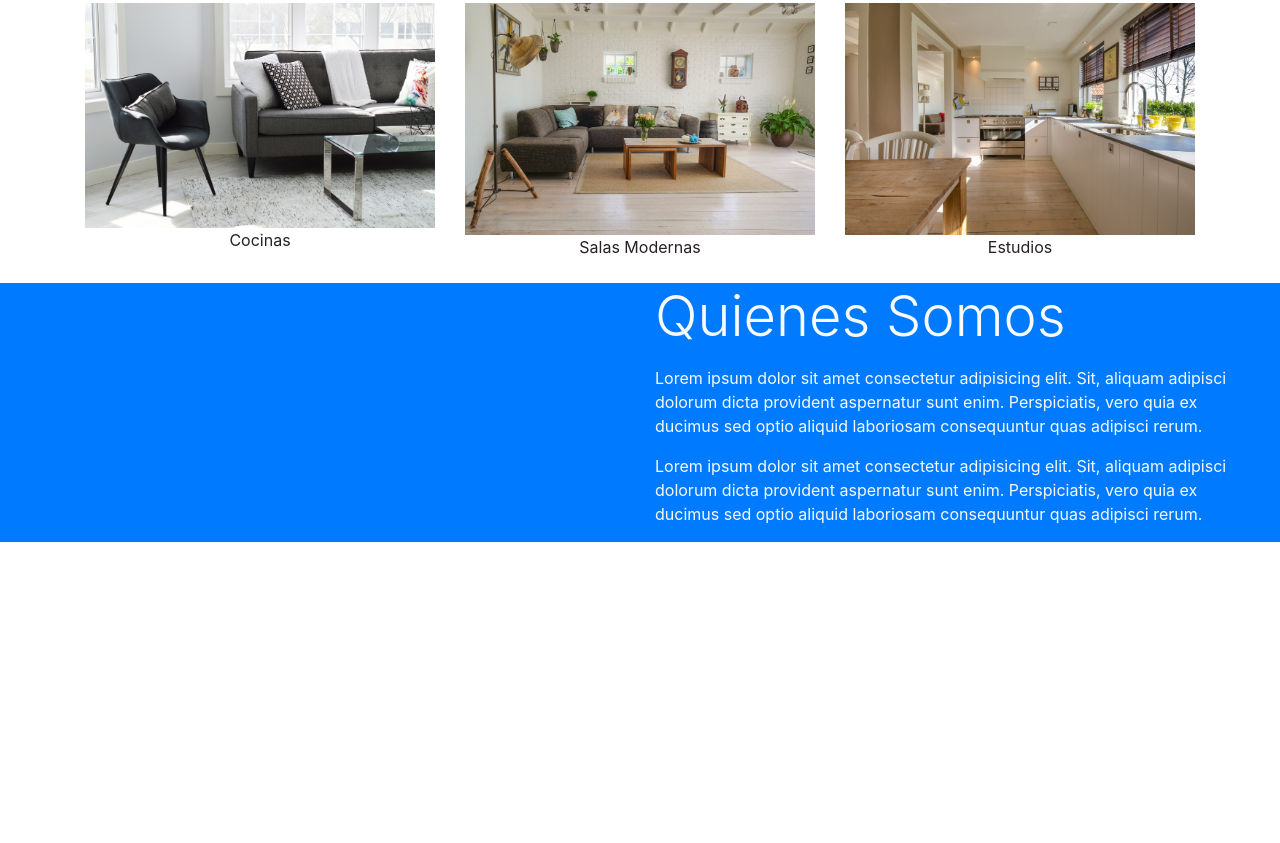
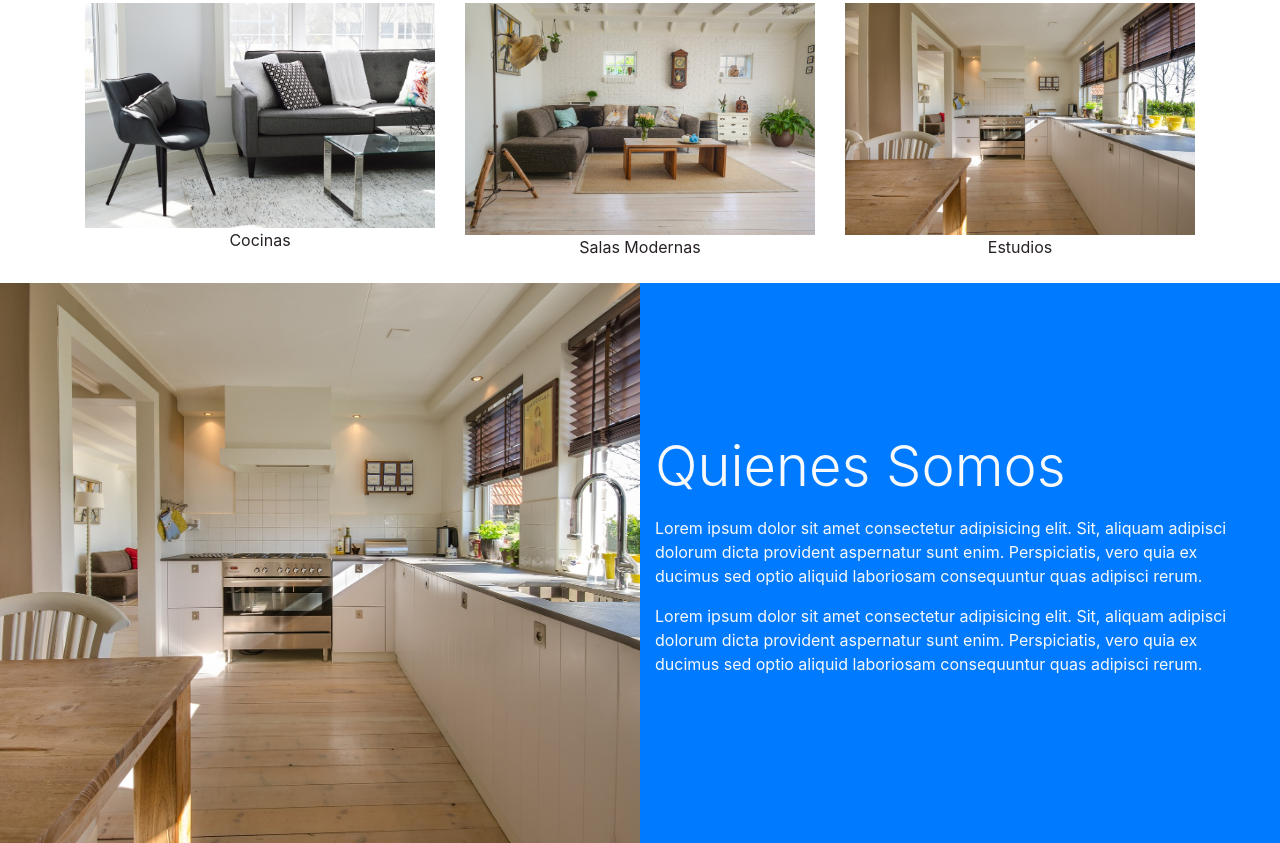
Before and after one commit to juanhb9/index.html, a plain HTML site: page index.html in a window 1280 px wide. Shown: the part 807-1650 px from the top of the page. Before the commit the page ends 1349 px from the top, so only its background shows below. Drawn offline with nearby package versions, Linux system fonts and the light colour scheme.

Commit message:
endingAboutUs

```diff
--- a/css/estilos.css
+++ b/css/estilos.css
@@ -29,3 +29,10 @@
     color:#272121;
     text-decoration: none;
 }
+.img-nosotros{
+    background-image: url(../img/kitchen-2165756_1920.jpg);
+    height: 35rem;
+}
+.nosotros{
+
+}
--- a/index.html
+++ b/index.html
@@ -55,7 +55,7 @@
 </section>
 
 <div class="container-fluid nosotros bg-primary">
-    <div class="row align-item-center">
+    <div class="row align-items-center">
         <div class="col-md-6 img-nosotros imagen-bg"></div>
             <div class="col md-6 text-nosotros text-light">
                 <div class="contenido">
```
